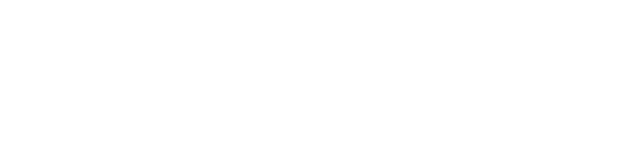
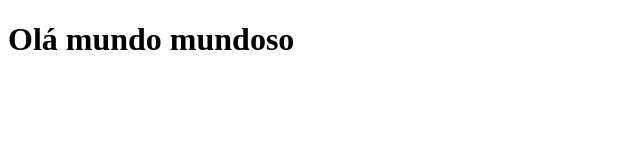
Before and after one commit to mdarce765/curso_git_1, a plain HTML site: page index.html in a window 1280 px wide. Shown: the whole page, without its empty margins (0-640 px from the left). Drawn offline with Linux system fonts and the light colour scheme.

Commit message:
funcao executada

```diff
--- a/index.html
+++ b/index.html
@@ -6,6 +6,6 @@
     <title>Document</title>
 </head>
 <body>
-
+    <h1>Olá mundo mundoso</h1>
 </body>
 </html>
```
Also changed, not shown: teste.txt.
